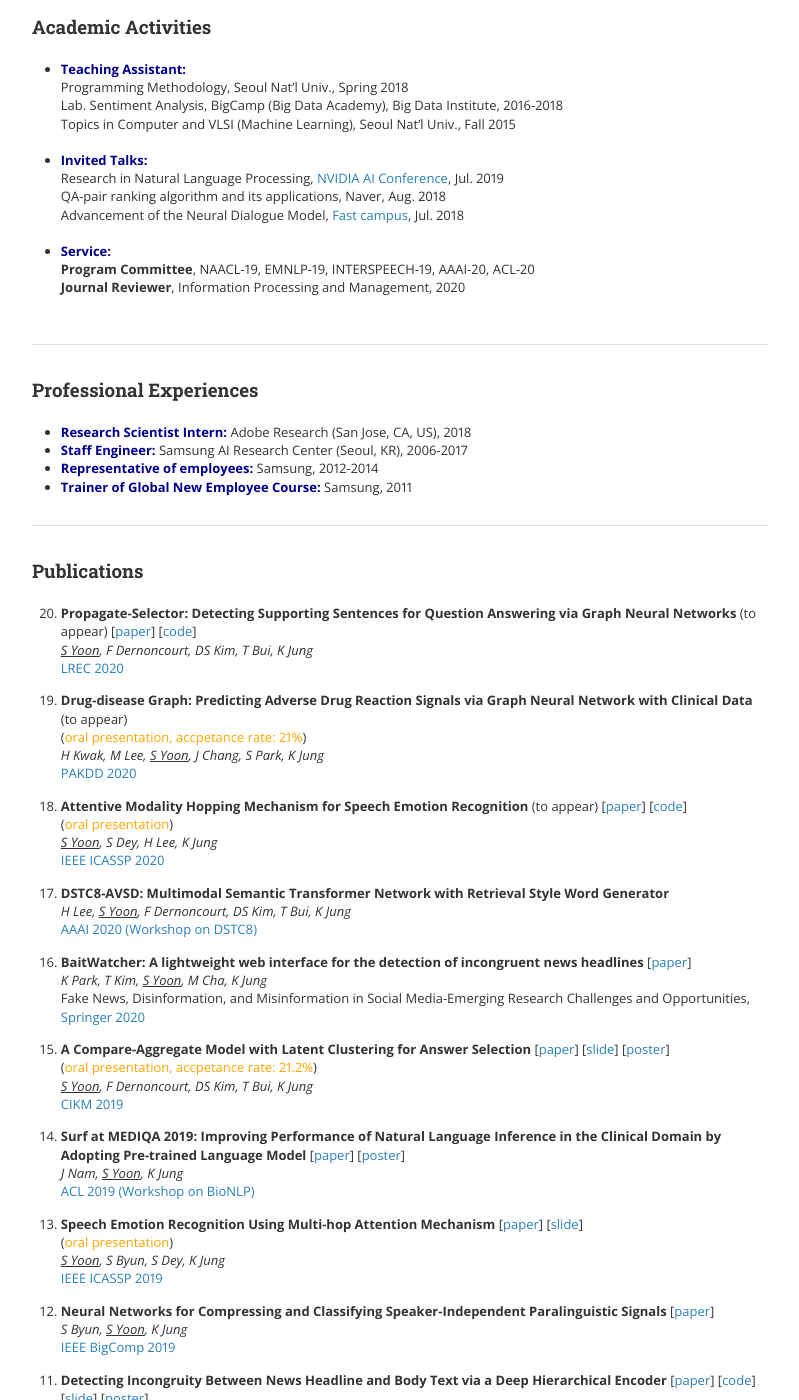
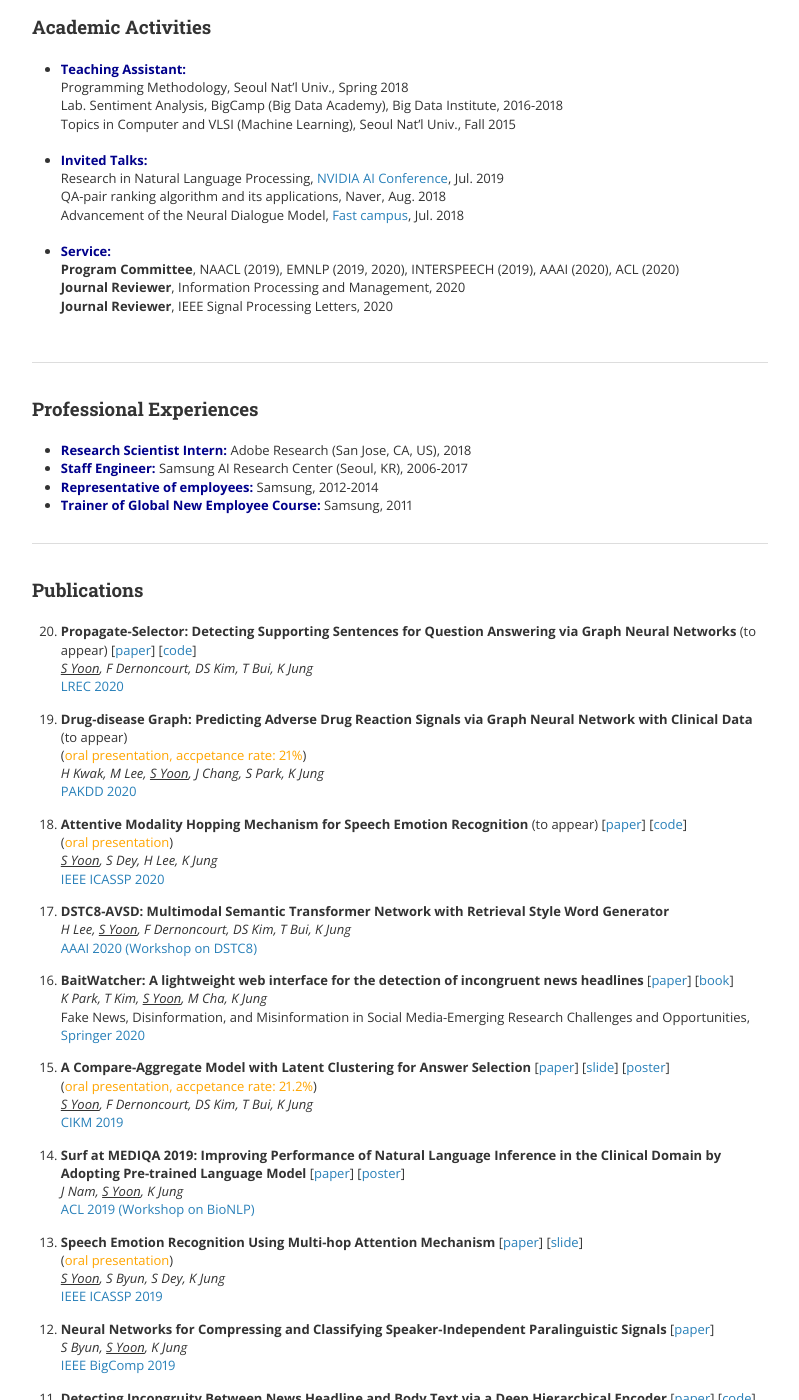
Before and after one commit to david-yoon/david-yoon.github.io, a Jekyll site: the page built from index.html, in a window 1280 px wide and 1400 px high, scrolled down 1441 px. Shown: the whole window, without its empty margins (240-1039 px from the left). Built offline with Jekyll 4.4.1, drawn with Linux system fonts in a browser that asks for light colours; nearby versions of some CDN libraries; the list of posts is cut into pages by our own code; some of the changed lines change nothing that is shown.

Commit message:
reviewer

```diff
--- a/index.html
+++ b/index.html
@@ -150,8 +150,9 @@
   </li>
   <li>
 	<strong><font color=darkblue>Service: </font></strong> <br>
-	<strong>Program Committee</strong>, NAACL-19, EMNLP-19, INTERSPEECH-19, AAAI-20, ACL-20 <br>
+	<strong>Program Committee</strong>, NAACL (2019), EMNLP (2019, 2020), INTERSPEECH (2019), AAAI (2020), ACL (2020) <br>
     <strong>Journal Reviewer</strong>, Information Processing and Management, 2020 <br>
+    <strong>Journal Reviewer</strong>, IEEE Signal Processing Letters, 2020 <br>
     <br>
   </li>
   </font>
@@ -190,7 +191,7 @@
   <font size="2">
   <li >
 	<strong>Propagate-Selector: Detecting Supporting Sentences for Question Answering via Graph Neural Networks</strong> (to appear)
-	[<a href="https://arxiv.org/abs/1908.09137">paper</a>]
+	[<a href="https://arxiv.org/pdf/1908.09137.pdf">paper</a>]
     [<a href="https://github.com/david-yoon/propagate-selector">code</a>]
   	<br><i><u>S Yoon</u>, F Dernoncourt, DS Kim, T Bui, K Jung</i>
 	<br><a href="https://lrec2020.lrec-conf.org/">LREC 2020</a>
@@ -205,7 +206,7 @@
   </li>
   <li >
 	<strong>Attentive Modality Hopping Mechanism for Speech Emotion Recognition</strong> (to appear)
-	[<a href="https://arxiv.org/abs/1912.00846">paper</a>]
+	[<a href="https://arxiv.org/pdf/1912.00846.pdf">paper</a>]
     [<a href="https://github.com/david-yoon/attentive-modality-hopping-for-SER">code</a>]
 	<br>(<font color=orange>oral presentation</font>)
     <br><i><u>S Yoon</u>, S Dey, H Lee, K Jung</i>
@@ -220,14 +221,15 @@
   </li>
   <li >
 	<strong>BaitWatcher: A lightweight web interface for the detection of incongruent news headlines</strong>
-    [<a href="https://www.springer.com/gp/book/9783030426989">paper</a>]
+    [<a href="https://arxiv.org/pdf/2003.11459.pdf">paper</a>]
+    [<a href="https://www.springer.com/gp/book/9783030426989">book</a>]
   	<br><i>K Park, T Kim, <u>S Yoon</u>, M Cha, K Jung</i>
 	<br>Fake News, Disinformation, and Misinformation in Social Media-Emerging Research Challenges and Opportunities, <a href="https://www.springer.com/gp/book/9783030426989">Springer 2020</a>
     <p>
   </li>
   <li >
 	<strong>A Compare-Aggregate Model with Latent Clustering for Answer Selection</strong>
-	[<a href="https://arxiv.org/abs/1905.12897">paper</a>]
+	[<a href="https://arxiv.org/pdf/1905.12897.pdf">paper</a>]
   [<a href="https://www.slideshare.net/DavidSeunghyunYoon/slide-a-compareaggregate-model-with-latent-clustering-for-answer-selection">slide</a>]
   [<a href="https://www.slideshare.net/DavidSeunghyunYoon/poster-a-compareaggregate-model-with-latent-clustering-for-answer-selection">poster</a>]
   <br>(<font color=orange>oral presentation, accpetance rate: 21.2%</font>)
@@ -237,7 +239,7 @@
   </li>
   <li >
 	<strong>Surf at MEDIQA 2019: Improving Performance of Natural Language Inference in the Clinical Domain by Adopting Pre-trained Language Model</strong>
-  [<a href="https://www.aclweb.org/anthology/W19-5043/">paper</a>]
+  [<a href="https://www.aclweb.org/anthology/W19-5043.pdf">paper</a>]
   [<a href="https://www.slideshare.net/jiinnam1/2019-acl-bionlpnlisurfposter">poster</a>]
 	<br><i>J Nam, <u>S Yoon</u>, K Jung</i>
 	<br><a href="https://aclweb.org/aclwiki/BioNLP_Workshop">ACL 2019 (Workshop on BioNLP)</a>
@@ -245,7 +247,7 @@
   </li>
   <li >
 	<strong>Speech Emotion Recognition Using Multi-hop Attention Mechanism</strong>
-	[<a href="https://arxiv.org/abs/1904.10788">paper</a>]
+	[<a href="https://arxiv.org/pdf/1904.10788.pdf">paper</a>]
     [<a href="https://sigport.org/documents/speech-emotion-recognition-using-multi-hop-attention-mechanism">slide</a>]
 	<br>(<font color=orange>oral presentation</font>)
 	<br><i><u>S Yoon</u>, S Byun, S Dey, K Jung</i>
@@ -272,7 +274,7 @@
   </li>
   <li >
 	<strong>Multimodal Speech Emotion Recognition using Audio and Text</strong>
-	[<a href="https://arxiv.org/abs/1810.04635">paper</a>]
+	[<a href="https://arxiv.org/pdf/1810.04635.pdf">paper</a>]
     [<a href="https://github.com/david-yoon/multimodal-speech-emotion">code</a>]
     [<a href="https://www.slideshare.net/DavidSeunghyunYoon/multimodal-speech-emotion-recognition-using-audio-and-text">poster</a>]
 	<br><i><u>S Yoon</u>, S Byun, K Jung</i>
@@ -281,7 +283,7 @@
   </li>
   <li >
 	<strong>Comparative Studies of Detecting Abusive Language on Twitter</strong>
-	[<a href="http://www.aclweb.org/anthology/W18-5113">paper</a>]
+	[<a href="https://www.aclweb.org/anthology/W18-5113.pdf">paper</a>]
  	[<a href="https://github.com/younggns/comparative-abusive-lang">code</a>]
 	&nbsp
 	<br><i>Y Lee, <u>S Yoon</u>, K Jung</i>
@@ -290,7 +292,7 @@
   </li>
   <li >
 	<strong>Learning to Rank Question-Answer Pairs using Hierarchical Recurrent Encoder with Latent Topic Clustering</strong>
-	[<a href="http://aclweb.org/anthology/N18-1142">paper</a>]
+	[<a href="https://www.aclweb.org/anthology/N18-1142.pdf">paper</a>]
 	[<a href="https://github.com/david-yoon/QA_HRDE_LTC">code</a>]
 	[<a href="https://www.slideshare.net/DavidSeunghyunYoon/learning-to-rank-questionanswer-pairs-using-hierarchical-recurrent-encoder-with-latent-topic-clustering">poster</a>]
   	[<a href="https://youtu.be/k3rAEM91wfM?list=PLpnJjnJBNxUMFwlC0Wjm51FJZDXbyP4ad">video_kor</a>]
@@ -308,7 +310,7 @@
   </li>
   <li>
 	<strong>Synonym Discovery with Etymology-based Word Embeddings</strong></a>
-	[<a href="https://arxiv.org/abs/1709.10445">paper</a>]
+	[<a href="https://arxiv.org/pdf/1709.10445.pdf">paper</a>]
 	<br><i><u>S Yoon</u>, P Estrada, K Jung</i>
 	<br><a href="http://www.ele.uri.edu/ieee-ssci2017/">IEEE SSCI 2017</a>
     <p>
```
